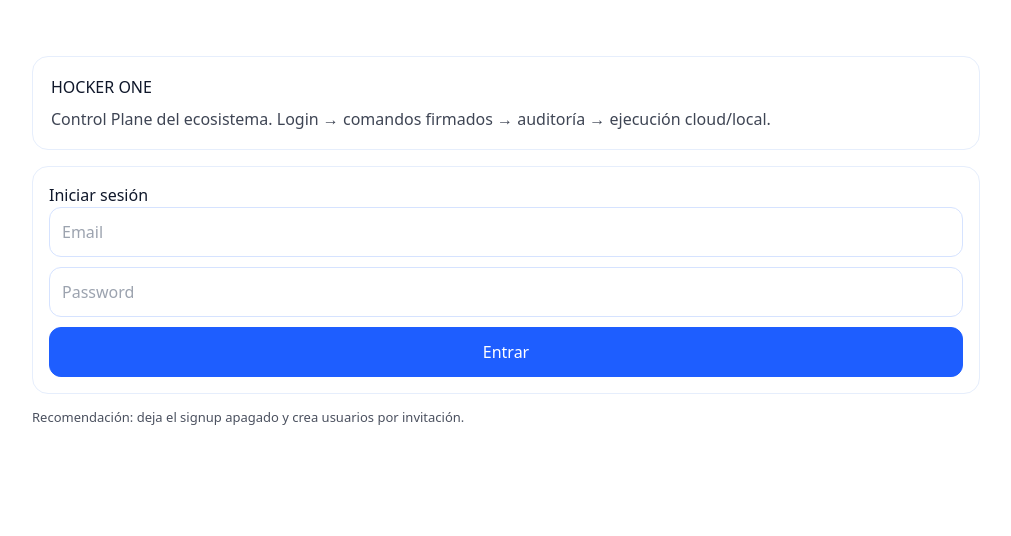
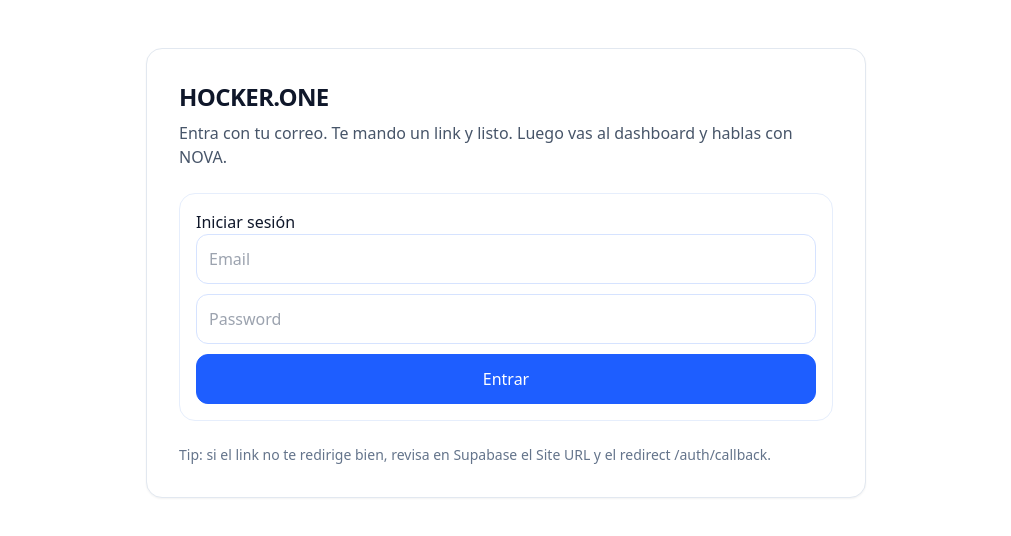
Before and after one commit to HockerAGI/hocker.one, a Next.js app: page / in a window 1280 px wide. Shown: the top 536 px of the page, without its empty margins (134-1145 px from the left). Built offline with nearby package versions, Linux system fonts and the light colour scheme; no server answers.

Commit message:
Actualizar page.tsx

```diff
--- a/src/app/page.tsx
+++ b/src/app/page.tsx
@@ -2,20 +2,21 @@ import AuthBox from "@/components/AuthBox";
 
 export default function HomePage() {
   return (
-    <main style={{ maxWidth: 980, margin: "40px auto", padding: 16 }}>
-      <div style={{ background: "#fff", border: "1px solid #e6eefc", borderRadius: 16, padding: 18 }}>
-        <h1 style={{ margin: 0 }}>HOCKER ONE</h1>
-        <p style={{ marginTop: 8, opacity: 0.8 }}>
-          Control Plane del ecosistema. Login → comandos firmados → auditoría → ejecución cloud/local.
+    <main className="mx-auto max-w-3xl px-6 py-12">
+      <div className="rounded-2xl border border-slate-200 bg-white p-8 shadow-sm">
+        <h1 className="text-2xl font-semibold tracking-tight">HOCKER.ONE</h1>
+        <p className="mt-2 text-slate-600">
+          Entra con tu correo. Te mando un link y listo. Luego vas al dashboard y hablas con NOVA.
         </p>
-      </div>
 
-      <div style={{ marginTop: 16 }}>
-        <AuthBox />
-      </div>
+        <div className="mt-6">
+          <AuthBox />
+        </div>
 
-      <div style={{ marginTop: 14, fontSize: 13, opacity: 0.75 }}>
-        Recomendación: deja el signup apagado y crea usuarios por invitación.
+        <div className="mt-6 text-sm text-slate-500">
+          Tip: si el link no te redirige bien, revisa en Supabase el <span className="font-medium">Site URL</span> y el
+          redirect <span className="font-medium">/auth/callback</span>.
+        </div>
       </div>
     </main>
   );
```
